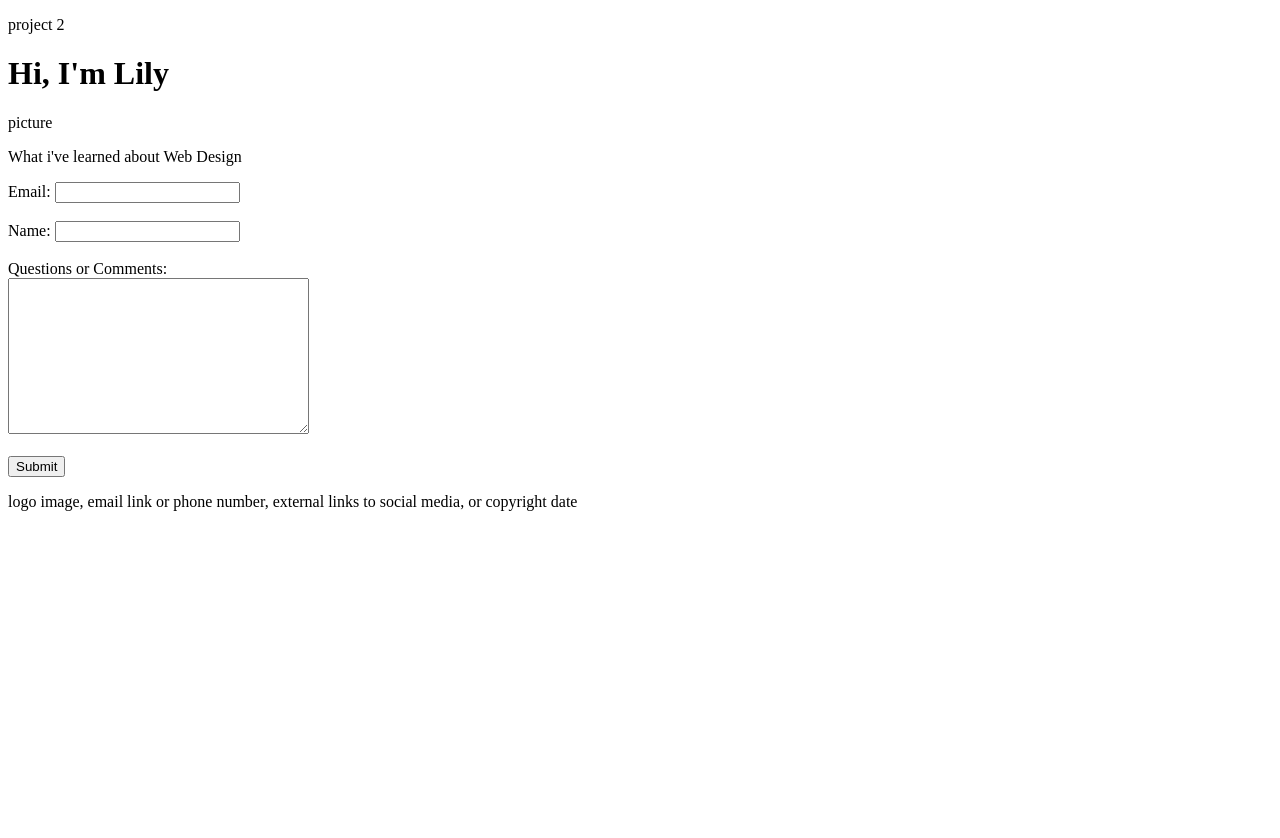
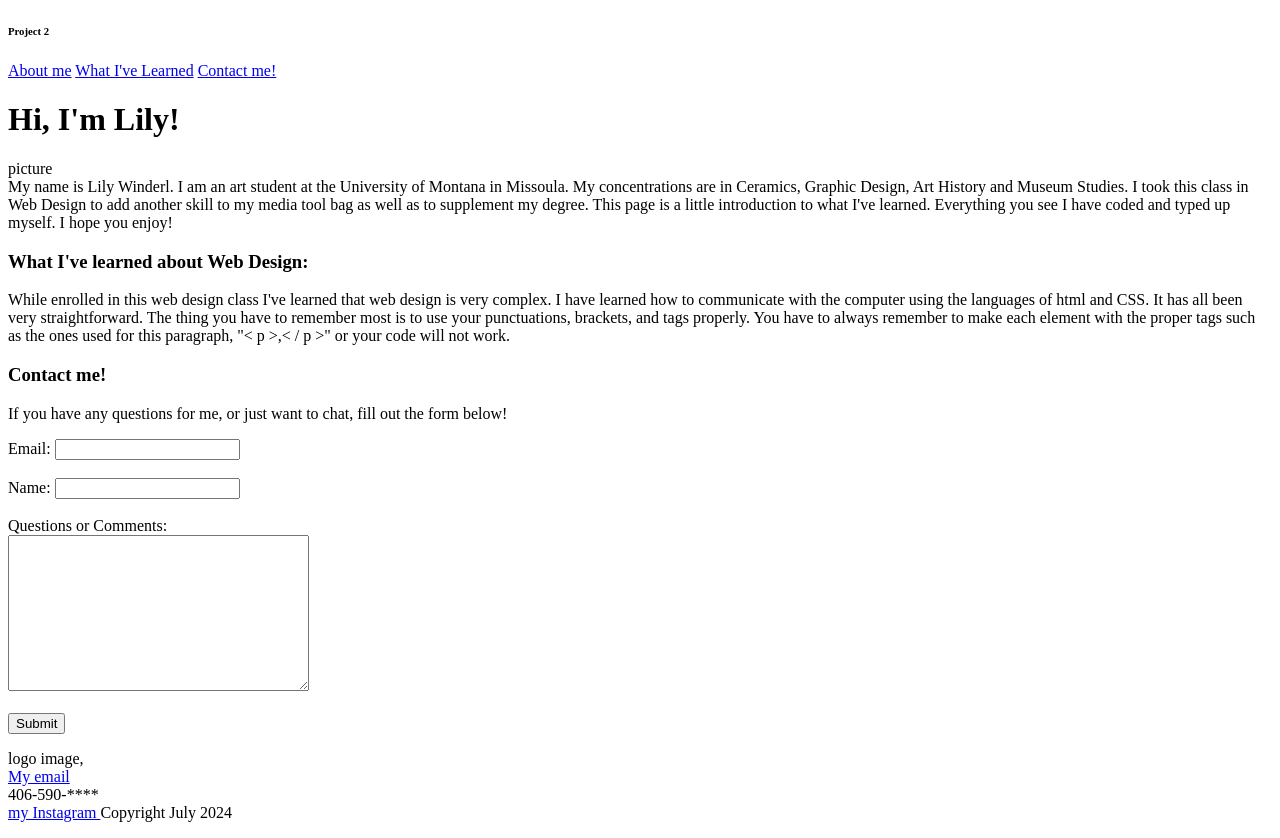
Before and after one commit to lilwinderl/project-2, a plain HTML site: page index.html in a window 1280 px wide. Before the commit the page ends 800 px from the top, so only its background shows below. Drawn offline with Linux system fonts and the light colour scheme.

Commit message:
More text and links

```diff
--- a/index.html
+++ b/index.html
@@ -2,25 +2,34 @@
 <html>
   <head>
     <title> project-2</title>
-     <!-- Not vsible to visitors. -->
   </head>
 
   <body>
     <header>
-        <p>project 2</p>
+      <h6>Project 2</h6>
+      <nav>
+      <a href="about">About me</a>
+      <a href="facts">What I've Learned</a>
+      <a href="contact">Contact me!</a>
+        </nav>
       </header>
 
       <main>
         <div id="about">
-            <h1>Hi, I'm Lily</h1>
+            <h1 id="about">Hi, I'm Lily!</h1>
             <p>
                 picture <img>
+              <br>
+              My name is Lily Winderl. I am an art student at the University of Montana in Missoula. My concentrations are in Ceramics, Graphic Design, Art History and Museum Studies. I took this class in Web Design to add another skill to my media tool bag as well as to supplement my degree. This page is a little introduction to what I've learned. Everything you see I have coded and typed up myself. I hope you enjoy!
             </p>
         </div>
         <div id="facts">
-            <p> What i've learned about Web Design</p>
+            <h3 id="facts"> What I've learned about Web Design:</h3>
+          <p> While enrolled in this web design class I've learned that web design is very complex. I have learned how to communicate with the computer using the languages of html and CSS. It has all been very straightforward. The thing you have to remember most is to use your punctuations, brackets, and tags properly. You have to always remember to make each element with the proper tags such as the ones used for this paragraph, "< p >,< / p >" or your code will not work. </p>
         </div>
         <div id="contact">
+          <h3 id="contact"> Contact me! </h3>
+          <p>If you have any questions for me, or just want to chat, fill out the form below! </p>
             <form action="http://www.example.com/registration.php" method="post">
                 Email:
                 <input type="text"
@@ -42,7 +51,13 @@
       </main>
 
       <footer>
-        <p>logo image, email link or phone number, external links to social media, or copyright date</p>
+        <p>logo image,
+            <br>
+            <a href= artsylilwinderl55@gmail.com > My email </a>
+            <br>
+           406-590-****
+           <br>
+           <a href= https://www.instagram.com/zinc_zephyrlily?utm_source > my Instagram </a>Copyright July 2024</p>
       </footer>
   </body>
 </html>
```
